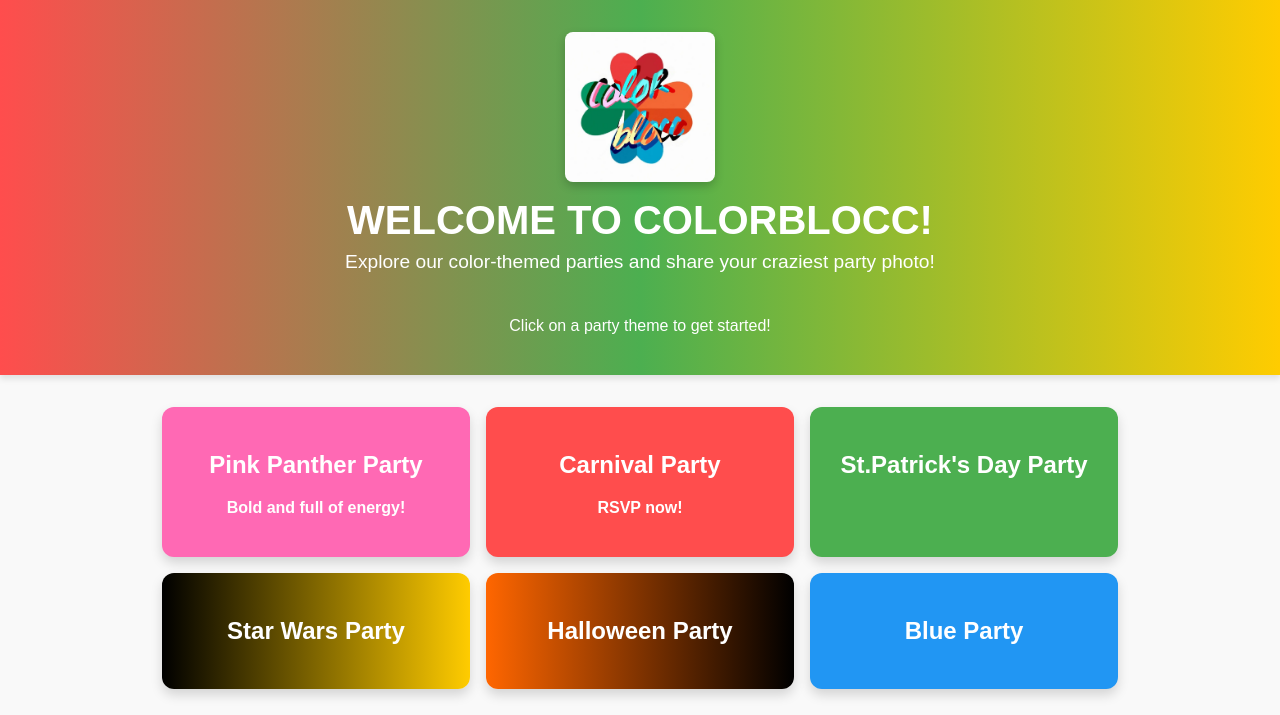
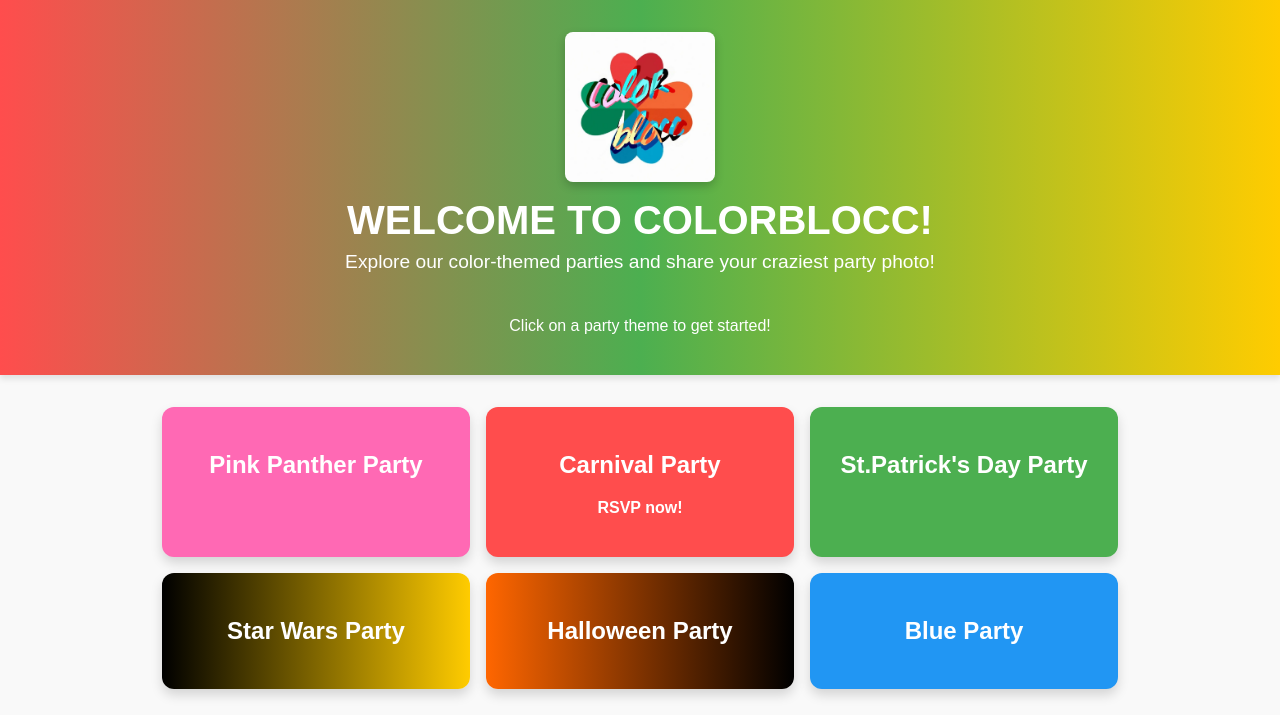
Before and after one commit to SevenMizu/ColorBlock-Application, a Flask app: page / in a window 1280 px wide. Shown: the top 715 px of the page. Run offline with Flask 3, Linux system fonts and the light colour scheme.

Commit message:
got rid of unnecesary text

```diff
--- a/templates/index.html
+++ b/templates/index.html
@@ -23,7 +23,7 @@
 
             <a href="/party/pink" class="party-card pink">
                 <h2>Pink Panther Party</h2>
-                <p>Bold and full of energy!</p>
+                <p></p>
             </a>
 
             <a href="/party/red" class="party-card red">
```
